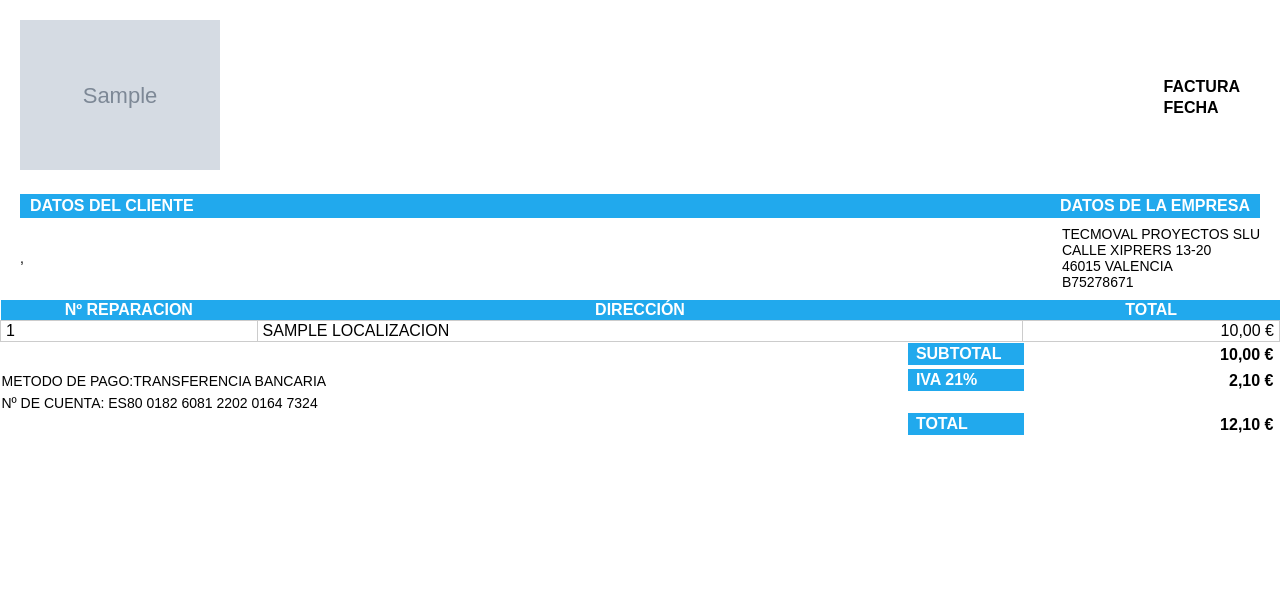
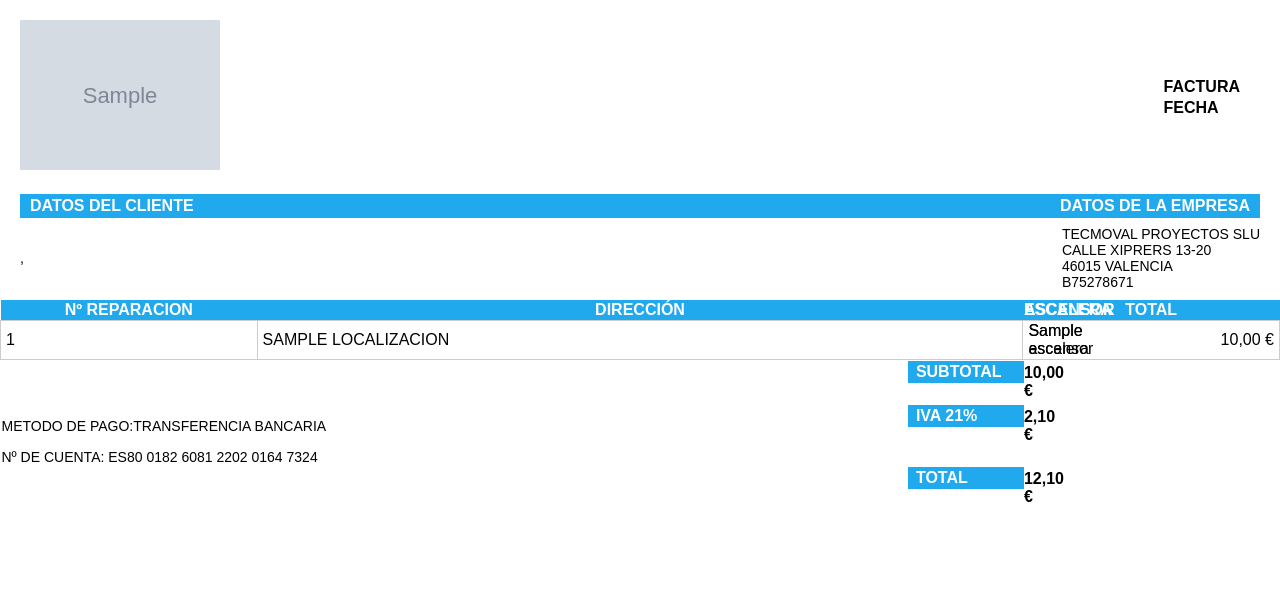
Before and after one commit to Tezix/MV-Facturacion-Back, a Django app: template templates/factura.html in a window 1280 px wide. Shown: the top 600 px of the page. Run offline with Django 4.2, Linux system fonts and the light colour scheme; data comes from the database, SQL or seed files in the repository; the template is opened without the code that fills it: values that come from a table or form of the project are taken from there, most other values are stand-ins (such as "Sample title", 1, 10 or a date in 2020); grey boxes marked "Sample" are stand-in pictures.

Commit message:
reparacion desde factura

```diff
--- a/api/models.py
+++ b/api/models.py
@@ -88,7 +88,8 @@ class TrabajoCliente(models.Model):
 class LocalizacionReparacion(models.Model):
     direccion = models.CharField(max_length=255)
     numero = models.IntegerField()
-    ascensor = models.CharField(max_length=20, null=True, blank=True)
+    ascensor = models.CharField(max_length=20, default=1, blank=True)
+    escalera = models.CharField(max_length=20, null=True, blank=True)
     localidad = models.CharField(max_length=50)
 
     def __str__(self):
--- a/api/serializers.py
+++ b/api/serializers.py
@@ -67,6 +67,7 @@ class ProformaSerializer(serializers.ModelSerializer):
 
 class LocalizacionReparacionSerializer(serializers.ModelSerializer):
     ascensor = serializers.CharField(allow_blank=True, allow_null=True, required=False)
+    escalera = serializers.CharField(allow_blank=True, allow_null=True, required=False)
     class Meta:
         model = LocalizacionReparacion
         fields = '__all__'
--- a/api/views.py
+++ b/api/views.py
@@ -93,6 +93,8 @@ class FacturaViewSet(viewsets.ModelViewSet):
                 grupos[key] = {
                     'num_reparacion': r.num_reparacion,
                     'localizacion': str(r.localizacion),
+                    'ascensor': r.localizacion.ascensor if hasattr(r.localizacion, 'ascensor') else '',
+                    'escalera': r.localizacion.escalera if hasattr(r.localizacion, 'escalera') else '',
                     'trabajos': [],
                     'total': 0,
                 }
@@ -137,6 +139,8 @@ class ProformaViewSet(viewsets.ModelViewSet):
                 grupos[key] = {
                     'num_reparacion': r.num_reparacion,
                     'localizacion': str(r.localizacion),
+                    'ascensor': r.localizacion.ascensor if hasattr(r.localizacion, 'ascensor') else '',
+                    'escalera': r.localizacion.escalera if hasattr(r.localizacion, 'escalera') else '',
                     'trabajos': [],
                     'total': 0,
                 }
--- a/templates/factura.html
+++ b/templates/factura.html
@@ -51,6 +51,8 @@
                 <tr>
                     <th class="reparacion">Nº REPARACION</th>
                     <th class="direccion">DIRECCIÓN</th>
+                    <th class="ascensor">ASCENSOR</th>
+                    <th class="escalera">ESCALERA</th>
                     <th class="total">TOTAL</th>
                 </tr>
             </thead>
@@ -59,6 +61,8 @@
                 <tr>
                     <td>{{ grupo.num_reparacion }}</td>
                     <td>{{ grupo.localizacion|upper }}</td>
+                    <td>{{ grupo.ascensor }}</td>
+                    <td>{{ grupo.escalera }}</td>
                     <td class="euro-total">{{ grupo.total|euro }}</td>
                 </tr>
                 {% endfor %}
```
Also changed, not shown: api/migrations/0009_localizacionreparacion_escalera_and_more.py (added).
